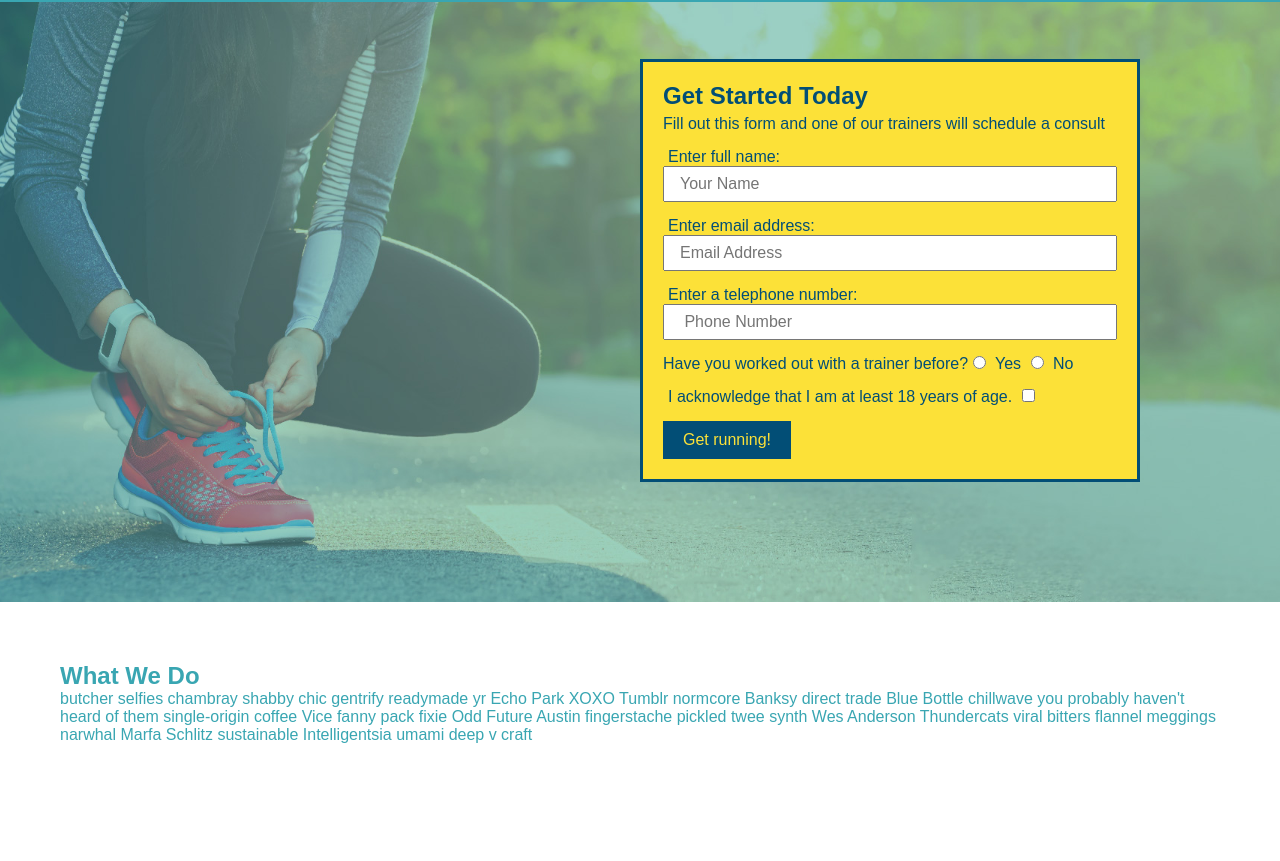
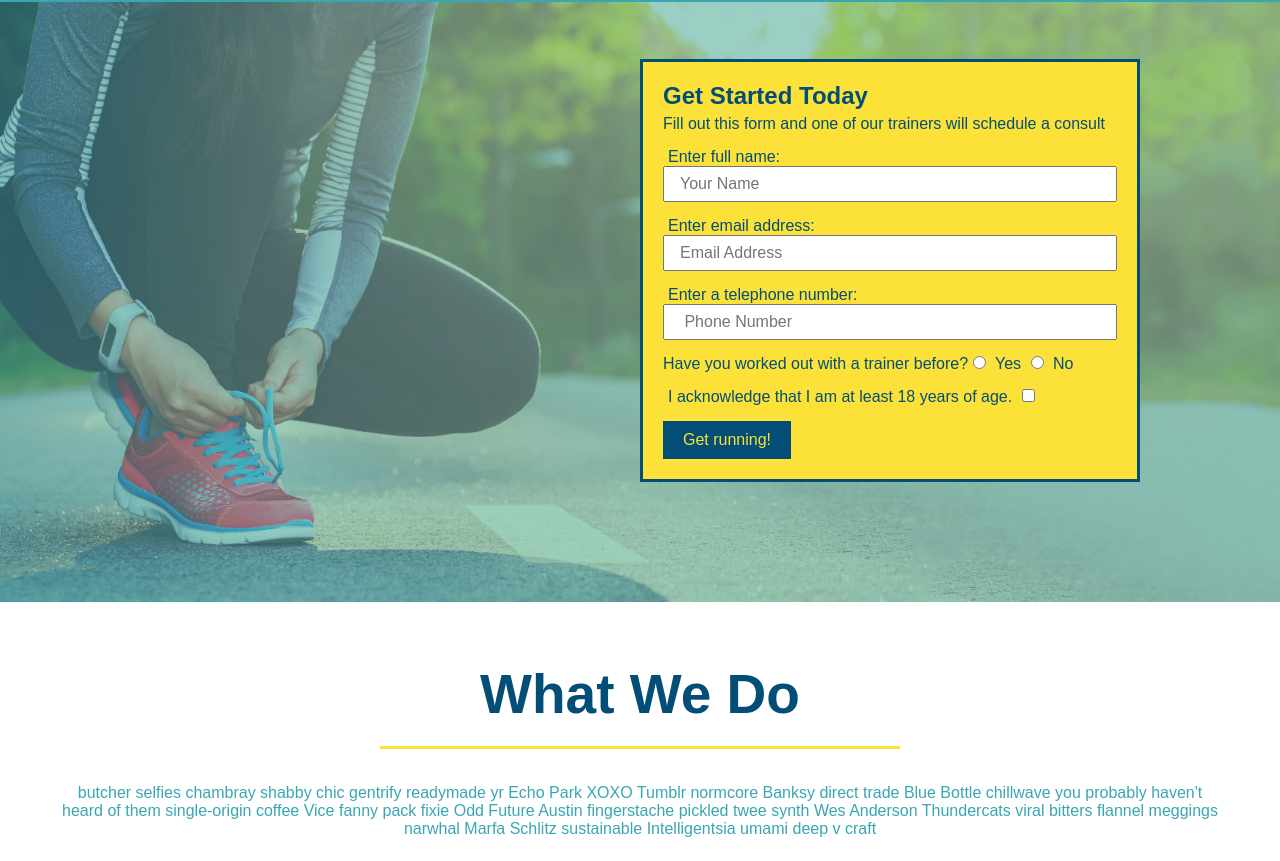
Before and after one commit to ShareeCo5/Run-Buddy2, a plain HTML site: page index.html in a window 1280 px wide. Shown: the part 80-941 px from the top of the page. Drawn offline with Linux system fonts and the light colour scheme.

Commit message:
added style to what we do

```diff
--- a/assets/css/style.css
+++ b/assets/css/style.css
@@ -100,3 +100,22 @@
     padding: 10px 20px;
     font-size: 16px;
 }
+.intro {
+    text-align: center;
+}
+.intro h2 {
+    font-size: 55px;
+    color: #024e76;
+    margin-bottom: 35px;
+    padding:0 100px 20px 100px;
+    border-bottom: 3px solid;
+    border-color: #fce138;
+    display: inline-block;
+}
+intro p {
+    line-height: 1.7;
+    color: #3916b2;
+    width: 80%;
+    font-size:20px;
+    margin: 0 auto;
+}
--- a/index.html
+++ b/index.html
@@ -60,7 +60,7 @@
         </section>
 
 
-    <section id="what-we-do">
+    <section id="what-we-do" class="intro">
         <h2>What We Do</h2>
         <p>
             butcher selfies chambray shabby chic gentrify readymade yr Echo Park XOXO Tumblr normcore Banksy direct trade Blue Bottle chillwave you probably haven't heard of them single-origin coffee Vice fanny pack fixie Odd Future Austin fingerstache pickled twee synth Wes Anderson Thundercats viral bitters flannel meggings narwhal Marfa Schlitz sustainable Intelligentsia umami deep v craft
```
